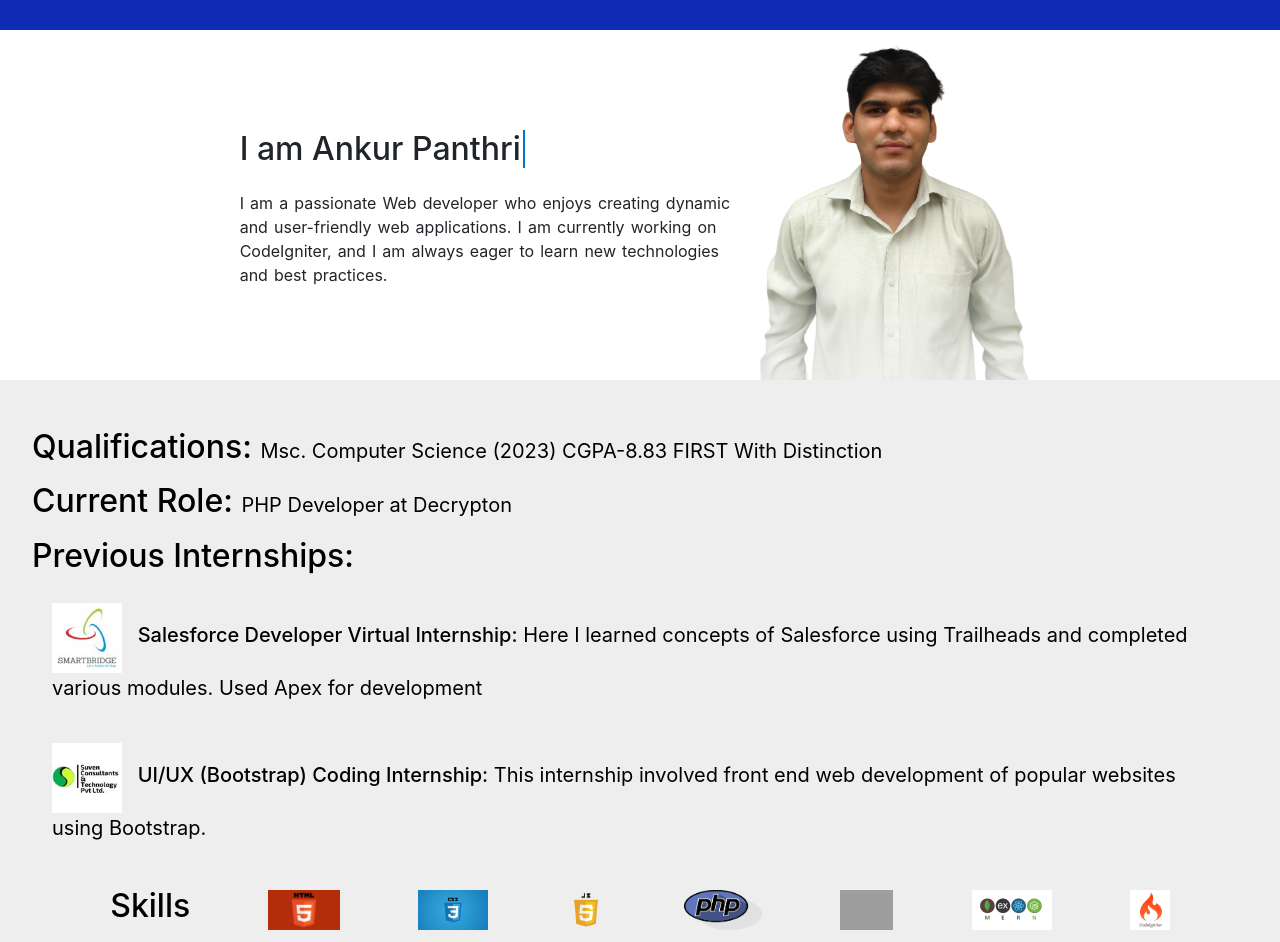
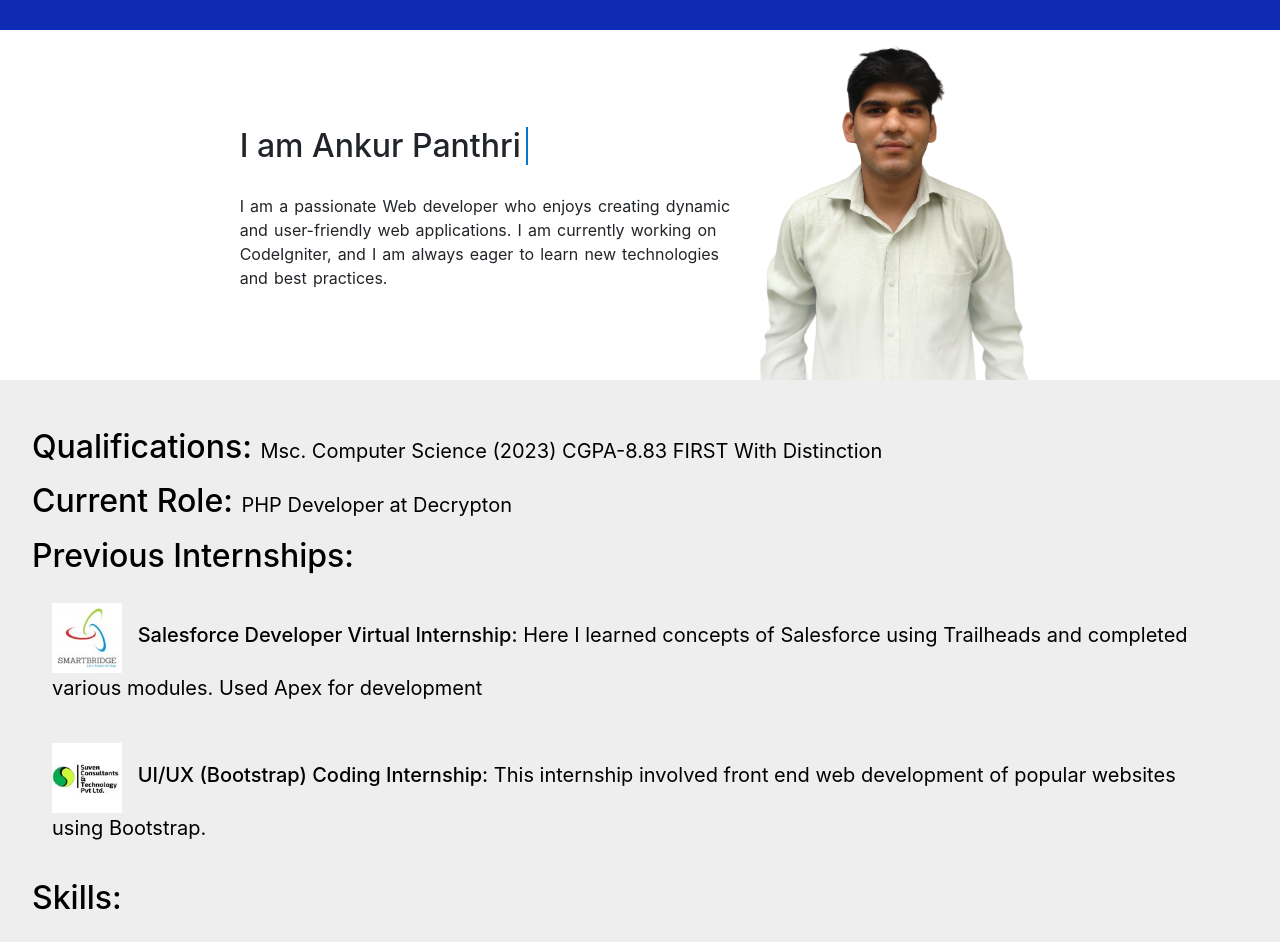
Before and after one commit to ankpan18/portfolio, a React (Create React App) app: page / in a window 1280 px wide. Shown: the part 50-992 px from the top of the page. Built offline with nearby package versions, Linux system fonts and the light colour scheme; grey boxes are pictures that could not be loaded.

Commit message:
changes in skills and typing animation

```diff
--- a/src/components/Body.js
+++ b/src/components/Body.js
@@ -28,7 +28,9 @@ function Body() {
 <main>
     <section id='home'>
       <div>
-        <h2 class="typing-animation">I am Ankur Panthri</h2>
+        <div id="name_container">
+          <h2 class="typing-animation">I am Ankur Panthri</h2>
+        </div>
         <p>I am a passionate Web developer who enjoys creating dynamic and user-friendly web applications. I am currently working on CodeIgniter, and I am always eager to learn new technologies and best practices.</p>
       </div>
 
@@ -64,19 +66,16 @@ function Body() {
     </div> */}
 
 
+    <h2 id='skill_heading'>Skills:</h2>
     <div className='skills pt-4'>
-      <h2>Skills</h2>
       <img src={Html} alt="HTML Developer"/>
       <img src={Css} alt="Css Developer"/>
       <img src={Js} alt="JS Developer"/>
-    <img src={Php} alt="PHP Developer"/>
-    <img src={Mysql} alt="Mysql Developer"/>
-    <img src={Mern} alt="Mern Developer"/>
-    <img src={Ci} alt="CI Developer"/>
-    {/* <div> <span>PHP </span> </div> */}
+      <img src={Php} alt="PHP Developer"/>
+      <img src={Mysql} alt="Mysql Developer"/>
+      <img src={Mern} alt="Mern Developer"/>
+      <img src={Ci} alt="CI Developer"/>
     </div>
-
-      {/* <h2>Certications: <span>PHP Developer at Decrypton</span></h2> */}
 
     </section>
 
--- a/src/styles/Body.css
+++ b/src/styles/Body.css
@@ -76,14 +76,23 @@
     padding: 20px;
 }
 
+#skill_heading{
+    display: inline-block;
+}
 .skills{
+    width:60vw;
+    /* border:2px solid #000; */
+    padding:2em;
+    margin:0 auto;
     display: flex;
     justify-content: space-evenly;
     align-items: center;
+    flex-wrap: wrap;
 }
 
 .skills > img{
-    height: 40px;
+    height: 60px;
+    margin:2em;
     object-fit: cover;
 }
 
@@ -113,22 +122,22 @@
         height: 20px;
     }
 } */
-
+#name_container{
+    width:fit-content;
+}
 .typing-animation {
+    display: inline-block;
+    padding-right:5px;
+    /* width: 100%; */
     overflow: hidden;
     white-space: nowrap;
     border-right: 2px solid #0077cc;
-    animation: typing 2s steps(20) infinite;
+    animation: typing 2s steps(20) normal forwards;
+    /* animation: typing 4s infinite; */
 }
 @keyframes
  typing {
     0% { width: 0; }
-    100% { width: 300px; }
+    80% { width: 100%; }
+    100% { width: 100%; }
 }
-
-@media only screen and (max-width:680px) {
-    .skills > img {
-        height: 20px;
-        object-fit: cover;
-    }
-}
```
